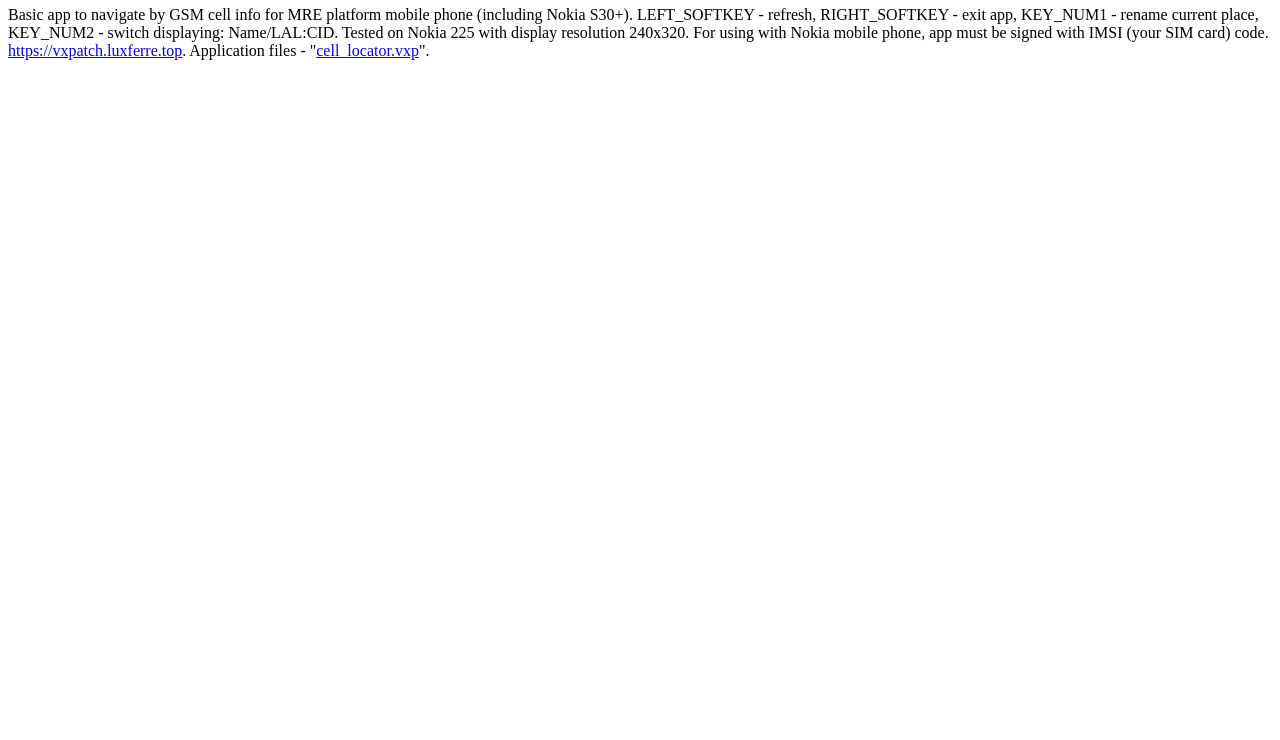
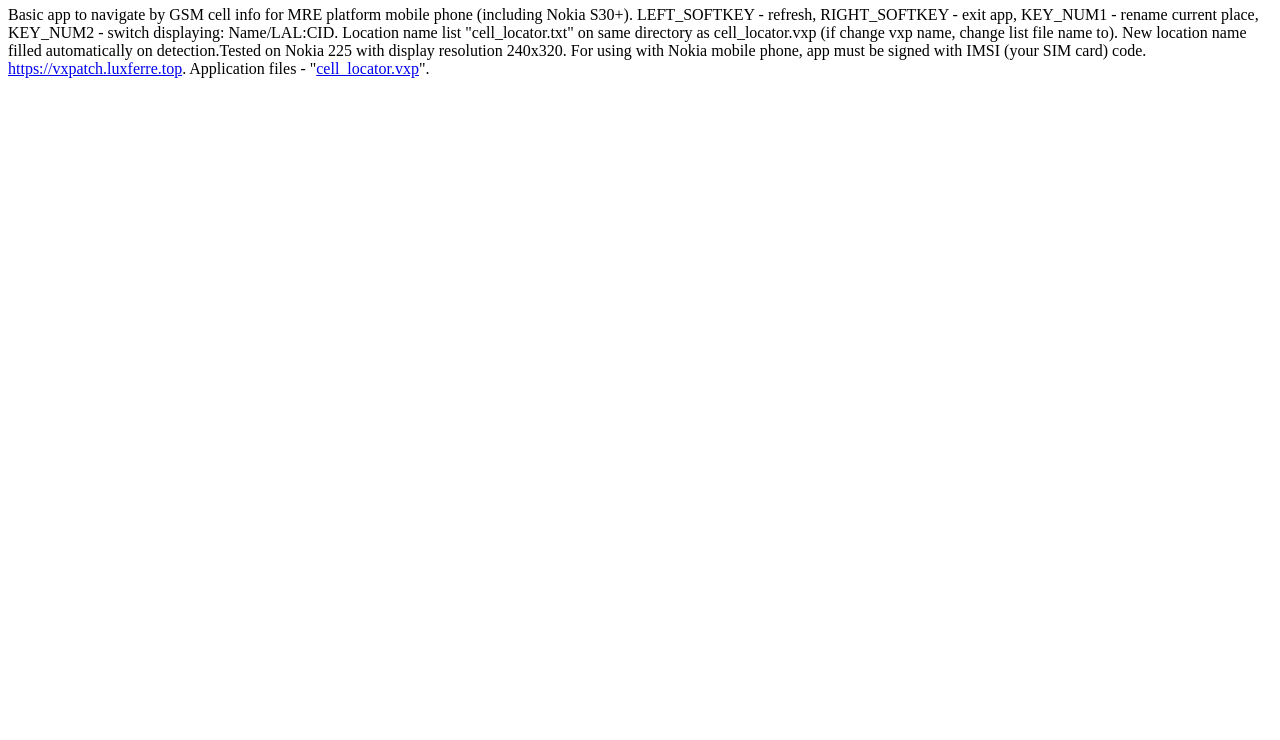
Before and after one commit to RDZDX/cell_locator, a plain HTML site: page docs/index.html in a window 1280 px wide. Shown: the part 60-800 px from the top of the page. Drawn offline with Linux system fonts and the light colour scheme.

Commit message:
Update index.html

```diff
--- a/docs/index.html
+++ b/docs/index.html
@@ -3,8 +3,10 @@
 <body>
   <h1>Cell_locator</h1>
   <p>Basic app to navigate by GSM cell info for MRE platform mobile phone (including Nokia S30+). LEFT_SOFTKEY - refresh,
-    RIGHT_SOFTKEY - exit app, KEY_NUM1 - rename current place, KEY_NUM2 - switch displaying: Name/LAL:CID. Tested on Nokia 225
-    with display resolution 240x320. For using with Nokia mobile phone, app must be signed with IMSI (your SIM card) code.
+    RIGHT_SOFTKEY - exit app, KEY_NUM1 - rename current place, KEY_NUM2 - switch displaying: Name/LAL:CID. Location name
+    list "cell_locator.txt" on same directory as cell_locator.vxp (if change vxp name, change list file name to). New location
+    name filled automatically on detection.Tested on Nokia 225  with display resolution 240x320. For using with Nokia mobile phone,
+    app must be signed with IMSI (your SIM card) code.
     <a href="https://vxpatch.luxferre.top">https://vxpatch.luxferre.top</a>. Application files -
     "<a href="https://github.com/RDZDX/cell_locator/blob/main/cell_locator.vxp?raw=true" download>cell_locator.vxp</a>".
   </p>
```
